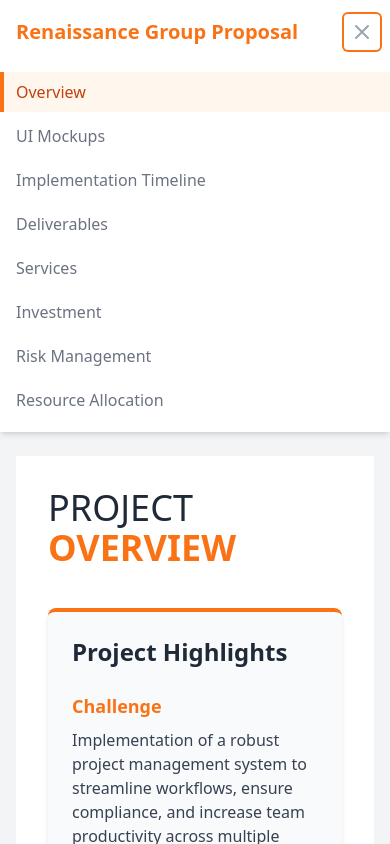
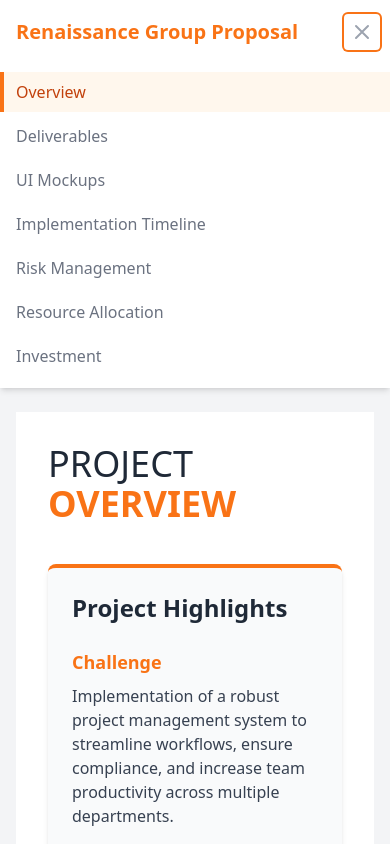
Before and after one commit to nikhil-thakur/RenaissanceProposal, a React (Create React App) app: page / in a window 390 px wide. Both pictures are taken after a click on the button "Open main menu". Shown: the top 844 px of the page. Built offline with nearby package versions, Linux system fonts and the light colour scheme.

Commit message:
Updated routing on mobile

```diff
--- a/src/components/app-router.js
+++ b/src/components/app-router.js
@@ -114,6 +114,14 @@ const AppRouter = () => {
                     Overview
                   </Link>
                   <Link
+                      to="/deliverables"
+                      onClick={() => setIsMenuOpen(false)}
+                      className={`block pl-3 pr-4 py-2 border-l-4 text-base font-medium
+                  ${isActive('/deliverables') ? 'bg-orange-50 border-orange-500 text-orange-700' : 'border-transparent text-gray-500 hover:bg-gray-50 hover:border-gray-300 hover:text-gray-800'}`}
+                  >
+                    Deliverables
+                  </Link>
+                  <Link
                       to="/mockups"
                       onClick={() => setIsMenuOpen(false)}
                       className={`block pl-3 pr-4 py-2 border-l-4 text-base font-medium
@@ -128,31 +136,6 @@ const AppRouter = () => {
                   ${isActive('/timeline') ? 'bg-orange-50 border-orange-500 text-orange-700' : 'border-transparent text-gray-500 hover:bg-gray-50 hover:border-gray-300 hover:text-gray-800'}`}
                   >
                     Implementation Timeline
-                  </Link>
-
-                  <Link
-                      to="/deliverables"
-                      onClick={() => setIsMenuOpen(false)}
-                      className={`block pl-3 pr-4 py-2 border-l-4 text-base font-medium
-                  ${isActive('/deliverables') ? 'bg-orange-50 border-orange-500 text-orange-700' : 'border-transparent text-gray-500 hover:bg-gray-50 hover:border-gray-300 hover:text-gray-800'}`}
-                  >
-                    Deliverables
-                  </Link>
-                  <Link
-                      to="/services"
-                      onClick={() => setIsMenuOpen(false)}
-                      className={`block pl-3 pr-4 py-2 border-l-4 text-base font-medium
-                  ${isActive('/services') ? 'bg-orange-50 border-orange-500 text-orange-700' : 'border-transparent text-gray-500 hover:bg-gray-50 hover:border-gray-300 hover:text-gray-800'}`}
-                  >
-                    Services
-                  </Link>
-                  <Link
-                      to="/commercials"
-                      onClick={() => setIsMenuOpen(false)}
-                      className={`block pl-3 pr-4 py-2 border-l-4 text-base font-medium
-                  ${isActive('/commercials') ? 'bg-orange-50 border-orange-500 text-orange-700' : 'border-transparent text-gray-500 hover:bg-gray-50 hover:border-gray-300 hover:text-gray-800'}`}
-                  >
-                    Investment
                   </Link>
                   <Link
                       to="/risks"
@@ -169,6 +152,14 @@ const AppRouter = () => {
                   ${isActive('/resources') ? 'bg-orange-50 border-orange-500 text-orange-700' : 'border-transparent text-gray-500 hover:bg-gray-50 hover:border-gray-300 hover:text-gray-800'}`}
                   >
                     Resource Allocation
+                  </Link>
+                  <Link
+                      to="/commercials"
+                      onClick={() => setIsMenuOpen(false)}
+                      className={`block pl-3 pr-4 py-2 border-l-4 text-base font-medium
+                  ${isActive('/commercials') ? 'bg-orange-50 border-orange-500 text-orange-700' : 'border-transparent text-gray-500 hover:bg-gray-50 hover:border-gray-300 hover:text-gray-800'}`}
+                  >
+                    Investment
                   </Link>
                 </div>
               </div>
@@ -187,7 +178,7 @@ const AppRouter = () => {
           <div className="max-w-7xl mx-auto py-6 px-4 sm:px-6 lg:px-8 border-t border-gray-200">
             <div className="flex justify-between items-center">
               <div className="text-sm text-gray-500">
-                © {currentYear} Renaissance Project Proposal
+                © {currentYear} Nikhil Thakur
               </div>
               <div className="flex space-x-6">
                 <a
--- a/src/components/implementation-timeline.js
+++ b/src/components/implementation-timeline.js
@@ -1,11 +1,37 @@
-import React, { useState } from 'react';
+import React, { useState, useRef, useEffect } from 'react';
 
 const DetailedImplementationTimeline = () => {
   const [expandedWeek, setExpandedWeek] = useState(null);
+  const weekRefs = useRef({});
 
   const toggleWeek = (weekId) => {
-    setExpandedWeek(expandedWeek === weekId ? null : weekId);
+    // If this week is already expanded, close it
+    if (expandedWeek === weekId) {
+      setExpandedWeek(null);
+      return;
+    }
+
+    // Otherwise, expand this week
+    setExpandedWeek(weekId);
+
+    // Use setTimeout to ensure the state update completes and the content is rendered
+    // before attempting to scroll to it
+    setTimeout(() => {
+      if (weekRefs.current[weekId]) {
+        // Scroll to the top of the expanded week
+        weekRefs.current[weekId].scrollIntoView({
+          behavior: 'smooth',
+          block: 'start'
+        });
+      }
+    }, 100);
   };
+
+  // Initialize refs for each week when component mounts
+  useEffect(() => {
+    // Reset refs object when component mounts
+    weekRefs.current = {};
+  }, []);
 
   const phases = [
     {
@@ -27,7 +53,7 @@ const DetailedImplementationTimeline = () => {
             { name: "Data flow mapping diagrams", status: "Deliverable" }
           ],
           meetings: [
-            "Kickoff meeting with executive sponsor (Day 1)",
+            "Kickoff meeting with executive sponsors (Day 1)",
             "Daily standup meetings (15 minutes)",
             "Technical environment assessment workshop (Day 3)",
             "User journey mapping session (Day 4)"
@@ -401,7 +427,11 @@ const DetailedImplementationTimeline = () => {
 
                 <div className="space-y-3 p-2 bg-gray-50 rounded-b-lg border border-gray-200">
                   {phase.weeks.map((week) => (
-                <div key={week.id} className="bg-white rounded-lg border border-gray-200 shadow-sm overflow-hidden">
+                      <div
+                          key={week.id}
+                          ref={el => weekRefs.current[week.id] = el}
+                          className="bg-white rounded-lg border border-gray-200 shadow-sm overflow-hidden"
+                      >
                         <div
                             className={`flex items-center justify-between p-4 cursor-pointer ${expandedWeek === week.id ? 'border-b border-gray-200' : ''}`}
                             onClick={() => toggleWeek(week.id)}
```
Lines whose indentation alone changed are shown as unchanged.
